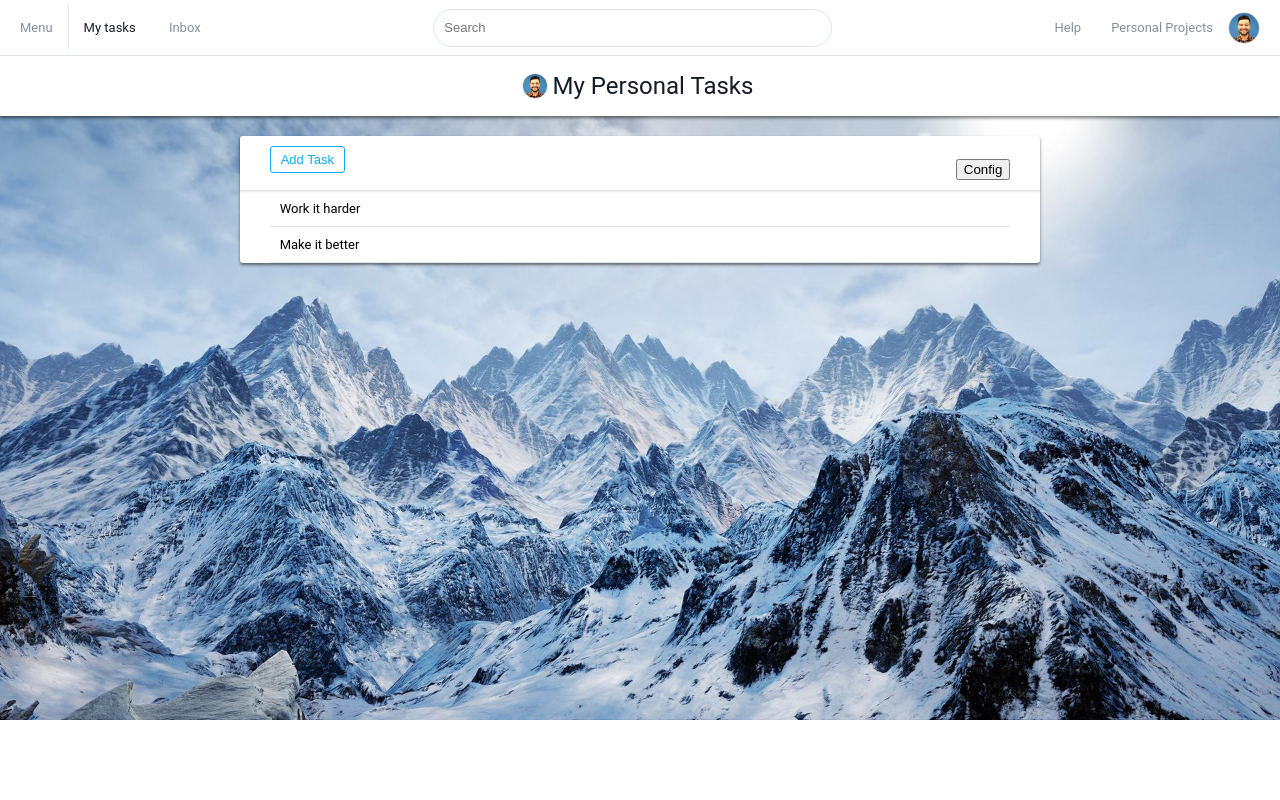
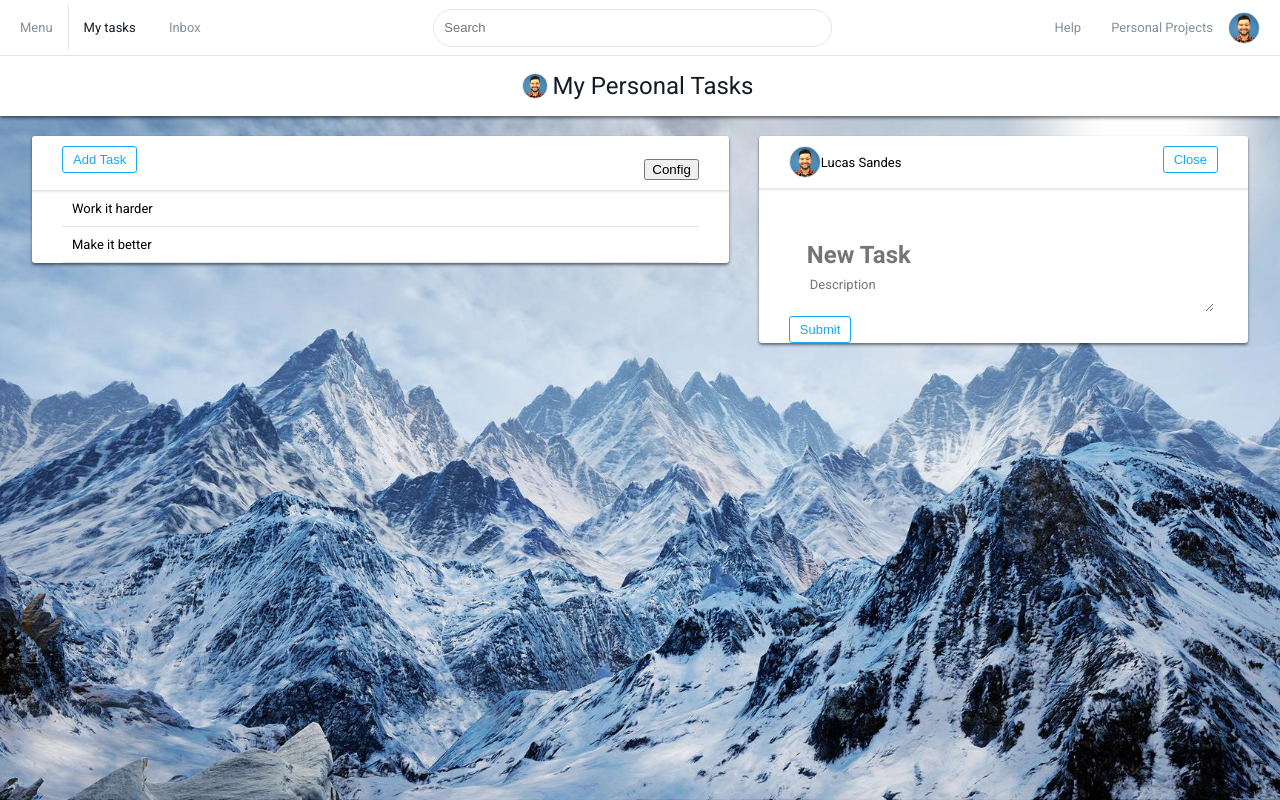
Before and after one commit to lucassandes/QueroFront, a website: page dist/index.html in a window 1280 px wide. Drawn offline with Linux system fonts and the light colour scheme.

Commit message:
Improvement design add task

```diff
--- a/sass/reset.scss
+++ b/sass/reset.scss
@@ -1,6 +1,10 @@
-body {
+html,body{
+    height:100%;
     margin: 0;
 }
 a {
     text-decoration: none;
 }
+input, textarea {
+    border: none;
+}
--- a/sass/theme.scss
+++ b/sass/theme.scss
@@ -96,4 +96,43 @@ body {
            @include border-bottom();
         }
     }
+
+    .task-title-container {
+        margin-top: 50px;
+        border: 1px solid white;
+        @include border-radius(3px);
+        &:hover{
+            border: 1px solid $grey-light;
+        }
+        input {
+            font-size: 24px;
+            font-weight: bold;
+            font-family: 'Roboto', sans-serif;
+            width: 100%;
+            &:focus {
+                outline: none;
+            }
+        }
+    }
+
+    .task-desc-container{
+        textarea {
+            font-size: $font-size-base;
+            font-family: 'Roboto', sans-serif;
+            width: 100%;
+            border: 1px solid white;
+            @include border-radius(3px);
+            padding: 5px;
+            &:hover{
+                border: 1px solid $grey-light;
+            }
+            &:focus {
+                outline: none;
+                border: 1px solid $grey;
+            }
+
+        }
+    }
+
+
 }
--- a/sass/variables.scss
+++ b/sass/variables.scss
@@ -9,18 +9,10 @@ $grey-light:   #e0e6e8;
 $grey-lighter: #f6f8f9;
 
 
-//comentar essa linha depois
-$border: #e0e6e8;
 
 //## Gray and brand colors for use across Bootstrap.
+
 /*
-@gray-base:              #000;
-@gray-darker:            lighten(@gray-base, 13.5%); // #222
-@gray-dark:              lighten(@gray-base, 20%);   // #333
-@gray:                   lighten(@gray-base, 33.5%); // #555
-@gray-light:             lighten(@gray-base, 46.7%); // #777
-@gray-lighter:           lighten(@gray-base, 93.5%); // #eee
-
 @brand-primary:         darken(#428bca, 6.5%); // #337ab7
 @brand-success:         #5cb85c;
 @brand-info:            #5bc0de;
```
Also changed, not shown: dist/css/style.css, dist/index.html, dist/js/scripts.js.
